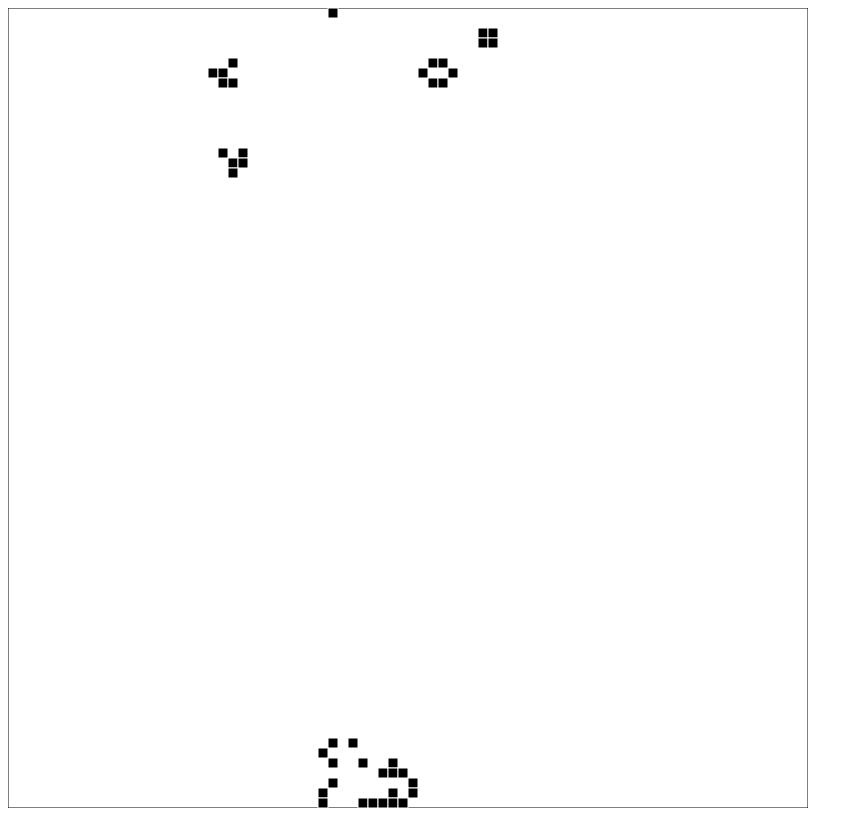
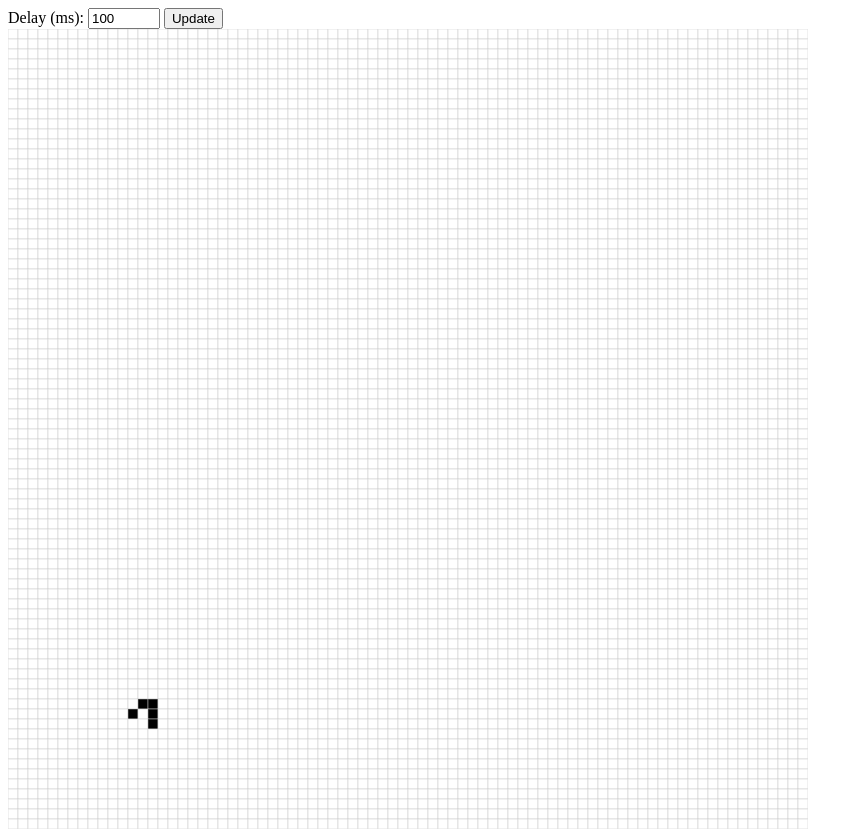
Before and after one commit to joeparkin/joeparkin.com, a plain HTML site: page gol.html in a window 1280 px wide. Shown: the whole page, without its empty margins (0-863 px from the left). Before the commit the page ends 816 px from the top, so only its background shows below. Drawn offline with nearby package versions, Linux system fonts and the light colour scheme.

Commit message:
rewritten gol and removed jquery

```diff
--- a/gol.html
+++ b/gol.html
@@ -1,8 +1,11 @@
 <html>
 	<head>
-        <script src="https://code.jquery.com/jquery-3.7.1.slim.min.js"></script>
 	</head>
     <body>
+        <div>
+            Delay (ms): <input type="number" id="delay" value="100" min="10" max="1000">
+            <button id="update">Update</button>
+        </div>
         <canvas id="canvas" width="800" height="800"></canvas>
         <script src="js/gol.js"></script>
     </body>
--- a/js/gol.js
+++ b/js/gol.js
@@ -1,172 +1,102 @@
-$(document).ready(function() {
-    var canvas = $("#canvas")[0];
-    var ctx = canvas.getContext("2d");
-    var w = $("#canvas").width();
-    var h = $("#canvas").height();
-    var cs = 10; 			// cell size
-    var cellshigh = h/cs; 	// how many cells high the canvas is
-    var cellswide = w/cs;	// how many cells wide the canvas is
-    var delay = 100;		// time in ms between iterations
-    var iteration = 0;		// number of iterations computed
-    var matrix = createArray( h/cs , w/cs );	// array to store cell state
-    var matrix2 = createArray( h/cs , w/cs );	// array for calculated future state
-    var run = true;
+const CELL_SIZE = 10;
 
-    clearArrays();		// populate all cells as empty (0)
-    matrix[10][1] = 1;	// drawing a glider on screen initially
-    matrix[11][2] = 1;
-    matrix[9][3] = 1;
-    matrix[10][3] = 1;
-    matrix[11][3] = 1;
-    matrix[20][1] = 1;	// drawing a glider on screen initially
-    matrix[22][2] = 1;
-    matrix[23][3] = 1;
-    matrix[24][3] = 1;
-    matrix[25][3] = 1;
-    matrix[26][1] = 1;	// drawing a glider on screen initially
-    matrix[27][2] = 1;
-    matrix[28][3] = 1;
-    matrix[29][3] = 1;
-    matrix[36][1] = 1;	// drawing a glider on screen initially
-    matrix[37][2] = 1;
-    matrix[38][3] = 1;
-    matrix[39][3] = 1;
-    matrix[46][1] = 1;	// drawing a glider on screen initially
-    matrix[47][2] = 1;
-    matrix[48][3] = 1;
-    matrix[49][3] = 1;
-    matrix[41][6] = 1;	// drawing a glider on screen initially
-    matrix[42][6] = 1;
-    matrix[43][6] = 1;
-    matrix[44][6] = 1;
+const canvas = document.getElementById('canvas');
+const ctx = canvas.getContext('2d');
+const width = canvas.width;
+const height = canvas.height;
 
-    canvas.addEventListener( "mousedown", toggleCell, true );
+const cellsWide = Math.floor(width / CELL_SIZE);
+const cellsHigh = Math.floor(height / CELL_SIZE);
 
+let delay = 100;
+let matrix = createMatrix(cellsWide, cellsHigh);
+let nextMatrix = createMatrix(cellsWide, cellsHigh);
+let isRunning = true;
+let iteration = 0;
 
-    function createArray( length ) { // create X dimensional arrays
-        var arr = new Array(length || 0),
-            i = length;
-        if (arguments.length > 1) {
-            var args = Array.prototype.slice.call(arguments, 1);
-            while(i--) arr[length-1 - i] = createArray.apply(this, args);
-        }
-        return arr;
+function createMatrix(width, height) {
+  return Array(height).fill().map(() => Array(width).fill(0));
 }
 
-    function clearArrays() { // populate all cells as empty
-        for ( var j = 0; j < cellshigh; j++ ) {
-            for ( var i = 0; i < cellswide; i++ ) {
-                matrix[i][j] = 0;
-                matrix2[i][j] = 0;
+function drawGlider() {
+  const glider = [[0, 0], [1, 0], [2, 0], [2, 1], [1, 2]];
+  glider.forEach(([x, y]) => matrix[y][x] = 1);
+}
+
+function toggleCell(event) {
+  const rect = canvas.getBoundingClientRect();
+  const x = Math.floor((event.clientX - rect.left) / CELL_SIZE);
+  const y = Math.floor((event.clientY - rect.top) / CELL_SIZE);
+  matrix[y][x] = 1 - matrix[y][x];
+  paintCell(x, y, matrix[y][x]);
+}
+
+function paintCell(x, y, alive) { // paint a cell
+  ctx.fillStyle = alive ? 'black' : 'white';
+  ctx.fillRect(x * CELL_SIZE, y * CELL_SIZE, CELL_SIZE, CELL_SIZE);
+  ctx.strokeStyle = 'rgba(200, 200, 200, 0.5)';  // Light gray with 50% opacity for the cell border
+  ctx.strokeRect(x * CELL_SIZE, y * CELL_SIZE, CELL_SIZE, CELL_SIZE);
+}
+
+function paintMatrix() { // paint the matrix
+  for (let y = 0; y < cellsHigh; y++) {
+    for (let x = 0; x < cellsWide; x++) {
+      paintCell(x, y, matrix[y][x]);
     }
   }
 }
 
-    // I have to include this because javascript thinks it's okay to redefine mathematics.
-    function mod( n, m ) {
-        return (( m % n ) + n ) % n;
+function countNeighbors(x, y) { // count the number of neighbors of a cell
+  let count = 0;
+  for (let dy = -1; dy <= 1; dy++) {
+    for (let dx = -1; dx <= 1; dx++) {
+      if (dx === 0 && dy === 0) continue;
+      const nx = (x + dx + cellsWide) % cellsWide;
+      const ny = (y + dy + cellsHigh) % cellsHigh;
+      count += matrix[ny][nx];
+    }
+  }
+  return count;
 }
 
-    function copyArray() {
-        for ( var j = 0; j < cellshigh; j++ ) {
-            for ( var i = 0; i < cellswide; i++ ) {
-                matrix[i][j] = matrix2[i][j];
+function nextGeneration() { // calculate the next generation
+  for (let y = 0; y < cellsHigh; y++) {
+    for (let x = 0; x < cellsWide; x++) {
+      const neighbors = countNeighbors(x, y);
+      nextMatrix[y][x] = (matrix[y][x] && (neighbors === 2 || neighbors === 3)) || (!matrix[y][x] && neighbors === 3) ? 1 : 0;
     }
+  }
+  [matrix, nextMatrix] = [nextMatrix, matrix]; // swap the matrices
+}
+
+function update() { // update the matrix
+  if (isRunning) {
+    nextGeneration(); // calculate the next generation
+    paintMatrix(); // paint the matrix
+    iteration++; // increment the iteration
   }
 }
 
-    function printArray() {
-        for ( var j = 0; j < cellshigh; j++ ) {
-            for ( var i = 0; i < cellswide; i++ ) {
-                if ( matrix[i][j] == 1 ) {
-                    paintCell( i, j );
-                }
-            }
-        }
+function init() { // Initialize the Game of Life
+  drawGlider(); // draw a glider
+  paintMatrix(); // paint the matrix
+  gameLoop = setInterval(update, delay); // update the matrix at regular intervals
 }
 
-    function nextGeneration() {
-        for ( var j = 0; j < cellshigh;  j++ ) {
-            for ( var i = 0; i < cellswide; i++ ) {
-                var u = mod( cellshigh , (j - 1) ); // up
-                var d = mod( cellshigh , (j + 1) ); // down
-                var l = mod( cellswide , (i - 1) ); // left
-                var r = mod( cellswide , (i + 1) ); // right
-                var totalNeighbours = matrix[l][u] + matrix[i][u] + matrix[r][u] + matrix[l][j] + matrix[r][j] + matrix[l][d] + matrix[i][d] + matrix[r][d];
-                if ( matrix[i][j] == 1 ) {
-                    if ( totalNeighbours < 2 | totalNeighbours > 3 ) {
-                        matrix2[i][j] = 0;
-                    } else {
-                        matrix2[i][j] = 1;
-                    }
-                } else {
-                    if ( totalNeighbours == 3 ) {
-                        matrix2[i][j] = 1;
-                    } else {
-                        matrix2[i][j] = 0;
-                    }
-                }
-            }
-        }
+function updateDelay() { // update the delay
+  delay = document.getElementById('delay').value; // get the delay from the input field
+  clearInterval(gameLoop); // clear the interval
+  gameLoop = setInterval(update, delay); // set the interval
 }
 
-    function init() {
-        if( typeof game_loop != "undefined" ) clearInterval( game_loop );
-        game_loop = setInterval( paint, delay ); // run paint function every delay ms
-    }
-    init();
+canvas.addEventListener('mousedown', toggleCell); // toggle a cell when the mouse is clicked
 
-    function paint() {
-        if ( run ) {
-            ctx.fillStyle = "white";
-            ctx.fillRect( 0, 0, w, h );
-            ctx.strokeStyle = "black";
-            ctx.strokeRect( 0, 0, w, h );
+document.getElementById('delay').addEventListener('input', updateDelay);
 
-            printArray();
-            nextGeneration();
-            iteration++;
-            copyArray();
-        }
-    }
-
-    function paintCell( x, y ) {
-        ctx.fillStyle = "black";
-        ctx.fillRect( x*cs, y*cs, cs, cs );
-        ctx.strokeStyle = "white";
-        ctx.strokeRect( x*cs, y*cs, cs, cs );
-    }
-
-    function unpaintCell( x, y ) {	// used when toggling a single cell at once
-        ctx.fillStyle = "white";
-        ctx.fillRect ( x*cs, y*cs, cs, cs );
-    }
-
-    function toggleCell( event ) {
-        var x = event.x;
-        var y = event.y;
-        var canvas = document.getElementById( "canvas" );
-        x -= canvas.offsetLeft;
-    y -= canvas.offsetTop;
-        cellx = ( ( x - x % cs ) / cs );
-        celly = ( ( y - y % cs ) / cs );
-        if ( matrix[cellx][celly] == 1 ) {	// if clicked cell is alive, unpaint and set it to dead (0)
-            matrix[cellx][celly] = 0;
-            unpaintCell( cellx, celly );
-        } else {
-            matrix[cellx][celly] = 1;		// gives life to and paints a dead cell
-            paintCell(cellx, celly );
-        }
-    }
-
-    $(document).keydown( function( e ) {	// spacebar to pause
-        var key = e.which;
-        if ( key == "32" ) {
-            if ( run ) {
-                run = false;
-            } else {
-                run = true;
-            }
+document.addEventListener('keydown', (e) => { // toggle the running state when the space bar is pressed
+  if (e.code === 'Space') {
+    isRunning = !isRunning;
   }
 });
-});
+
+init();
```
Lines whose indentation alone changed are shown as unchanged.
